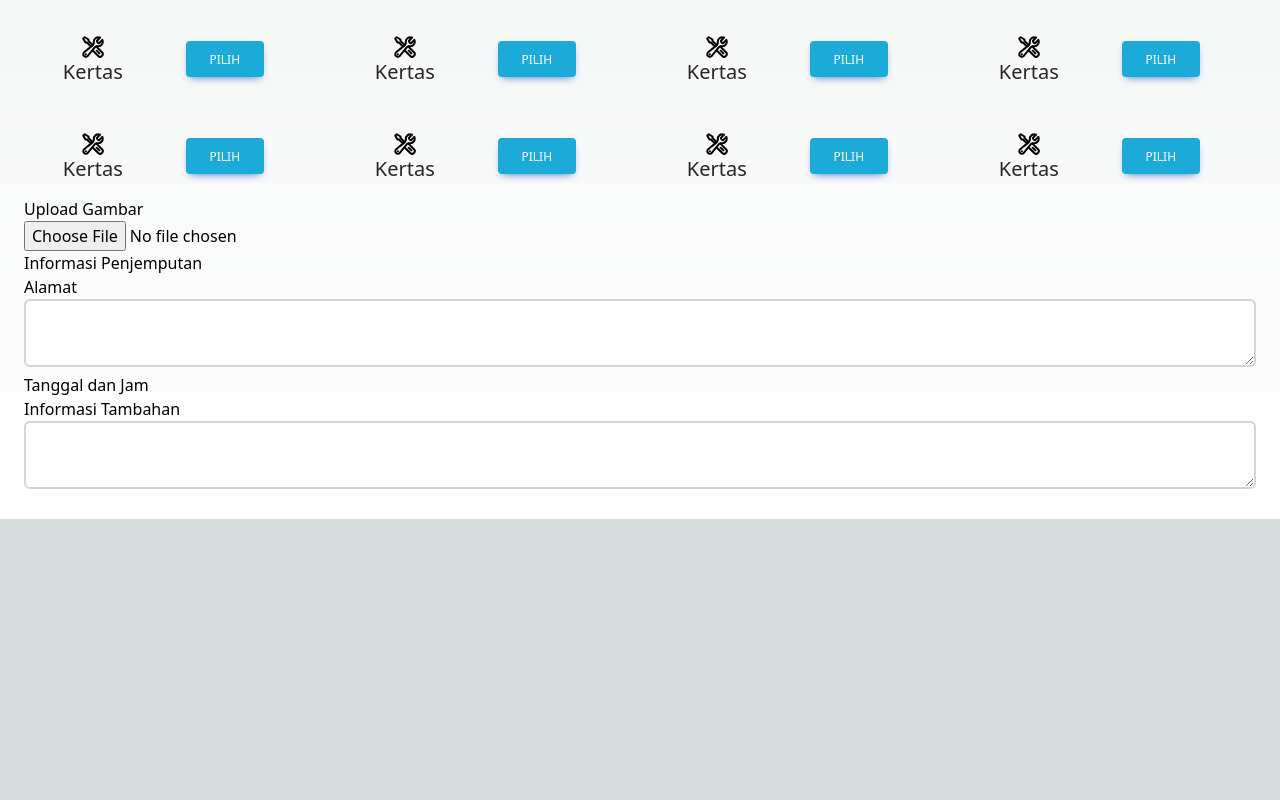
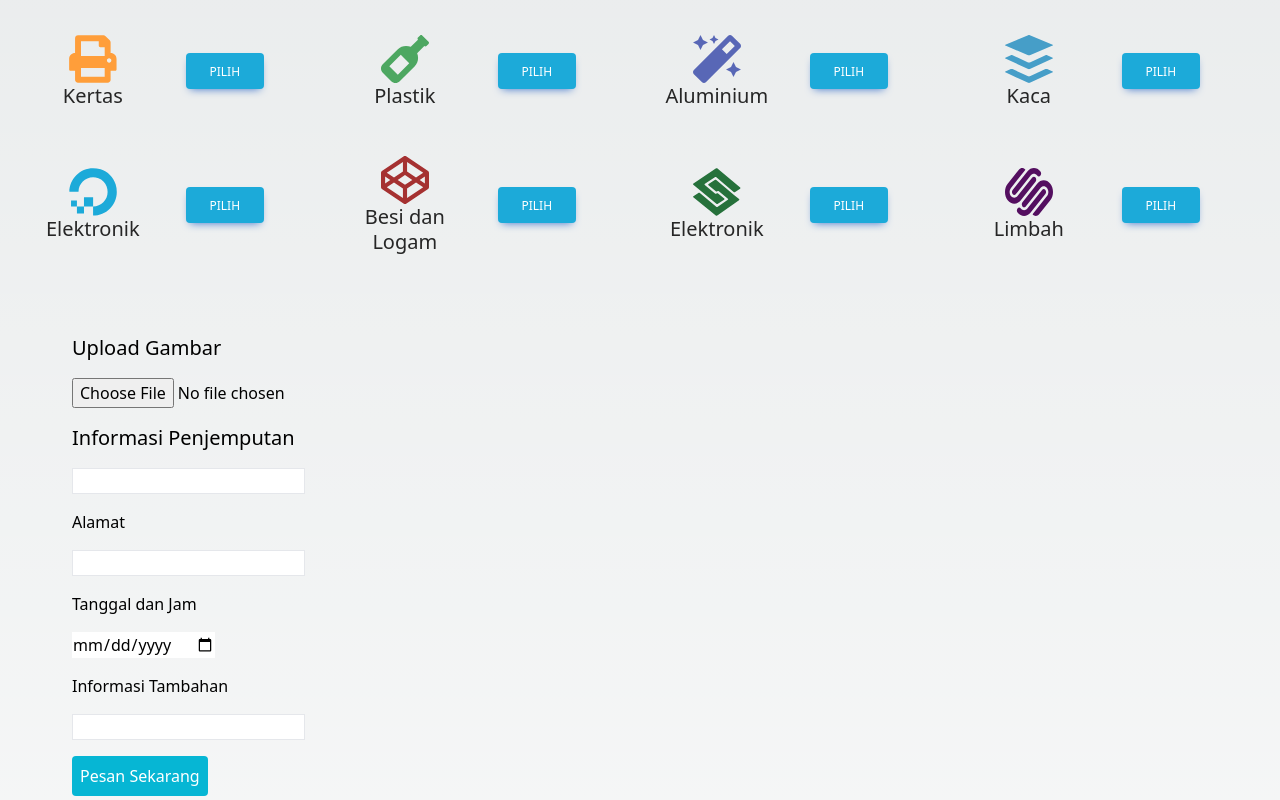
Before and after one commit to AndyNotfound/recycle-project, a Next.js app: page /pickups in a window 1280 px wide. Shown: the part 1680-2480 px from the top of the page. Before the commit the page ends 2199 px from the top, so only its background shows below. Built offline with nearby package versions, Linux system fonts and the light colour scheme; no server answers.

Commit message:
pickup fixing page

```diff
--- a/components/pickup/sampah.js
+++ b/components/pickup/sampah.js
@@ -10,20 +10,7 @@ function Card(props) {
                     <div className='grid grid-cols-4 gap-4'>
                         <div className="rounded-md bg-primary-100 p-4 text-primary flex items-center  min-w-min">
                             <div className='flex flex-col items-center w-2/5'>
-                                <svg
-                                    xmlns="http://www.w3.org/2000/svg"
-                                    fill="none"
-                                    viewBox="0 0 24 24"
-                                    strokeWidth={2}
-                                    stroke="currentColor"
-                                    className="h-6 w-6"
-                                >
-                                    <path
-                                        strokeLinecap="round"
-                                        strokeLinejoin="round"
-                                        d="M11.42 15.17L17.25 21A2.652 2.652 0 0021 17.25l-5.877-5.877M11.42 15.17l2.496-3.03c.317-.384.74-.626 1.208-.766M11.42 15.17l-4.655 5.653a2.548 2.548 0 11-3.586-3.586l6.837-5.63m5.108-.233c.55-.164 1.163-.188 1.743-.14a4.5 4.5 0 004.486-6.336l-3.276 3.277a3.004 3.004 0 01-2.25-2.25l3.276-3.276a4.5 4.5 0 00-6.336 4.486c.091 1.076-.071 2.264-.904 2.95l-.102.085m-1.745 1.437L5.909 7.5H4.5L2.25 3.75l1.5-1.5L7.5 4.5v1.409l4.26 4.26m-1.745 1.437l1.745-1.437m6.615 8.206L15.75 15.75M4.867 19.125h.008v.008h-.008v-.008z"
-                                    />
-                                </svg>
+                                <img className='w-12' src='/assets/kertas.svg' />
                                 <h5 className="text-xl font-medium leading-tight text-neutral-800 dark:text-neutral-50">Kertas</h5>
                             </div>
                             <div className=' flex justify-center max-h-10 items-center w-3/5'>
@@ -39,21 +26,8 @@ function Card(props) {
                         </div>
                         <div className="rounded-md bg-primary-100 p-4 text-primary flex items-center  min-w-min">
                             <div className='flex flex-col items-center w-2/5'>
-                                <svg
-                                    xmlns="http://www.w3.org/2000/svg"
-                                    fill="none"
-                                    viewBox="0 0 24 24"
-                                    strokeWidth={2}
-                                    stroke="currentColor"
-                                    className="h-6 w-6"
-                                >
-                                    <path
-                                        strokeLinecap="round"
-                                        strokeLinejoin="round"
-                                        d="M11.42 15.17L17.25 21A2.652 2.652 0 0021 17.25l-5.877-5.877M11.42 15.17l2.496-3.03c.317-.384.74-.626 1.208-.766M11.42 15.17l-4.655 5.653a2.548 2.548 0 11-3.586-3.586l6.837-5.63m5.108-.233c.55-.164 1.163-.188 1.743-.14a4.5 4.5 0 004.486-6.336l-3.276 3.277a3.004 3.004 0 01-2.25-2.25l3.276-3.276a4.5 4.5 0 00-6.336 4.486c.091 1.076-.071 2.264-.904 2.95l-.102.085m-1.745 1.437L5.909 7.5H4.5L2.25 3.75l1.5-1.5L7.5 4.5v1.409l4.26 4.26m-1.745 1.437l1.745-1.437m6.615 8.206L15.75 15.75M4.867 19.125h.008v.008h-.008v-.008z"
-                                    />
-                                </svg>
-                                <h5 className="text-xl font-medium leading-tight text-neutral-800 dark:text-neutral-50">Kertas</h5>
+                                <img className='w-12' src='/assets/plastik.svg' />
+                                <h5 className="text-xl font-medium leading-tight text-neutral-800 dark:text-neutral-50">Plastik</h5>
                             </div>
                             <div className=' flex justify-center max-h-10 items-center w-3/5'>
                                 <button
@@ -68,21 +42,8 @@ function Card(props) {
                         </div>
                         <div className="rounded-md bg-primary-100 p-4 text-primary flex items-center  min-w-min">
                             <div className='flex flex-col items-center w-2/5'>
-                                <svg
-                                    xmlns="http://www.w3.org/2000/svg"
-                                    fill="none"
-                                    viewBox="0 0 24 24"
-                                    strokeWidth={2}
-                                    stroke="currentColor"
-                                    className="h-6 w-6"
-                                >
-                                    <path
-                                        strokeLinecap="round"
-                                        strokeLinejoin="round"
-                                        d="M11.42 15.17L17.25 21A2.652 2.652 0 0021 17.25l-5.877-5.877M11.42 15.17l2.496-3.03c.317-.384.74-.626 1.208-.766M11.42 15.17l-4.655 5.653a2.548 2.548 0 11-3.586-3.586l6.837-5.63m5.108-.233c.55-.164 1.163-.188 1.743-.14a4.5 4.5 0 004.486-6.336l-3.276 3.277a3.004 3.004 0 01-2.25-2.25l3.276-3.276a4.5 4.5 0 00-6.336 4.486c.091 1.076-.071 2.264-.904 2.95l-.102.085m-1.745 1.437L5.909 7.5H4.5L2.25 3.75l1.5-1.5L7.5 4.5v1.409l4.26 4.26m-1.745 1.437l1.745-1.437m6.615 8.206L15.75 15.75M4.867 19.125h.008v.008h-.008v-.008z"
-                                    />
-                                </svg>
-                                <h5 className="text-xl font-medium leading-tight text-neutral-800 dark:text-neutral-50">Kertas</h5>
+                                <img className='w-12' src='/assets/aluminium.svg' />
+                                <h5 className="text-xl font-medium leading-tight text-neutral-800 dark:text-neutral-50">Aluminium</h5>
                             </div>
                             <div className=' flex justify-center max-h-10 items-center w-3/5'>
                                 <button
@@ -97,21 +58,8 @@ function Card(props) {
                         </div>
                         <div className="rounded-md bg-primary-100 p-4 text-primary flex items-center  min-w-min">
                             <div className='flex flex-col items-center w-2/5'>
-                                <svg
-                                    xmlns="http://www.w3.org/2000/svg"
-                                    fill="none"
-                                    viewBox="0 0 24 24"
-                                    strokeWidth={2}
-                                    stroke="currentColor"
-                                    className="h-6 w-6"
-                                >
-                                    <path
-                                        strokeLinecap="round"
-                                        strokeLinejoin="round"
-                                        d="M11.42 15.17L17.25 21A2.652 2.652 0 0021 17.25l-5.877-5.877M11.42 15.17l2.496-3.03c.317-.384.74-.626 1.208-.766M11.42 15.17l-4.655 5.653a2.548 2.548 0 11-3.586-3.586l6.837-5.63m5.108-.233c.55-.164 1.163-.188 1.743-.14a4.5 4.5 0 004.486-6.336l-3.276 3.277a3.004 3.004 0 01-2.25-2.25l3.276-3.276a4.5 4.5 0 00-6.336 4.486c.091 1.076-.071 2.264-.904 2.95l-.102.085m-1.745 1.437L5.909 7.5H4.5L2.25 3.75l1.5-1.5L7.5 4.5v1.409l4.26 4.26m-1.745 1.437l1.745-1.437m6.615 8.206L15.75 15.75M4.867 19.125h.008v.008h-.008v-.008z"
-                                    />
-                                </svg>
-                                <h5 className="text-xl font-medium leading-tight text-neutral-800 dark:text-neutral-50">Kertas</h5>
+                                <img className='w-12' src='/assets/kaca.svg' />
+                                <h5 className="text-xl font-medium leading-tight text-neutral-800 dark:text-neutral-50">Kaca</h5>
                             </div>
                             <div className=' flex justify-center max-h-10 items-center w-3/5'>
                                 <button
@@ -126,21 +74,8 @@ function Card(props) {
                         </div>
                         <div className="rounded-md bg-primary-100 p-4 text-primary flex items-center  min-w-min">
                             <div className='flex flex-col items-center w-2/5'>
-                                <svg
-                                    xmlns="http://www.w3.org/2000/svg"
-                                    fill="none"
-                                    viewBox="0 0 24 24"
-                                    strokeWidth={2}
-                                    stroke="currentColor"
-                                    className="h-6 w-6"
-                                >
-                                    <path
-                                        strokeLinecap="round"
-                                        strokeLinejoin="round"
-                                        d="M11.42 15.17L17.25 21A2.652 2.652 0 0021 17.25l-5.877-5.877M11.42 15.17l2.496-3.03c.317-.384.74-.626 1.208-.766M11.42 15.17l-4.655 5.653a2.548 2.548 0 11-3.586-3.586l6.837-5.63m5.108-.233c.55-.164 1.163-.188 1.743-.14a4.5 4.5 0 004.486-6.336l-3.276 3.277a3.004 3.004 0 01-2.25-2.25l3.276-3.276a4.5 4.5 0 00-6.336 4.486c.091 1.076-.071 2.264-.904 2.95l-.102.085m-1.745 1.437L5.909 7.5H4.5L2.25 3.75l1.5-1.5L7.5 4.5v1.409l4.26 4.26m-1.745 1.437l1.745-1.437m6.615 8.206L15.75 15.75M4.867 19.125h.008v.008h-.008v-.008z"
-                                    />
-                                </svg>
-                                <h5 className="text-xl font-medium leading-tight text-neutral-800 dark:text-neutral-50">Kertas</h5>
+                                <img className='w-12' src='/assets/elektronik.svg' />
+                                <h5 className="text-xl font-medium leading-tight text-neutral-800 dark:text-neutral-50">Elektronik</h5>
                             </div>
                             <div className=' flex justify-center max-h-10 items-center w-3/5'>
                                 <button
@@ -155,21 +90,8 @@ function Card(props) {
                         </div>
                         <div className="rounded-md bg-primary-100 p-4 text-primary flex items-center  min-w-min">
                             <div className='flex flex-col items-center w-2/5'>
-                                <svg
-                                    xmlns="http://www.w3.org/2000/svg"
-                                    fill="none"
-                                    viewBox="0 0 24 24"
-                                    strokeWidth={2}
-                                    stroke="currentColor"
-                                    className="h-6 w-6"
-                                >
-                                    <path
-                                        strokeLinecap="round"
-                                        strokeLinejoin="round"
-                                        d="M11.42 15.17L17.25 21A2.652 2.652 0 0021 17.25l-5.877-5.877M11.42 15.17l2.496-3.03c.317-.384.74-.626 1.208-.766M11.42 15.17l-4.655 5.653a2.548 2.548 0 11-3.586-3.586l6.837-5.63m5.108-.233c.55-.164 1.163-.188 1.743-.14a4.5 4.5 0 004.486-6.336l-3.276 3.277a3.004 3.004 0 01-2.25-2.25l3.276-3.276a4.5 4.5 0 00-6.336 4.486c.091 1.076-.071 2.264-.904 2.95l-.102.085m-1.745 1.437L5.909 7.5H4.5L2.25 3.75l1.5-1.5L7.5 4.5v1.409l4.26 4.26m-1.745 1.437l1.745-1.437m6.615 8.206L15.75 15.75M4.867 19.125h.008v.008h-.008v-.008z"
-                                    />
-                                </svg>
-                                <h5 className="text-xl font-medium leading-tight text-neutral-800 dark:text-neutral-50">Kertas</h5>
+                                <img className='w-12' src='/assets/besi.svg' />
+                                <h5 className="text-xl font-medium leading-tight text-neutral-800 dark:text-neutral-50 text-center">Besi dan Logam</h5>
                             </div>
                             <div className=' flex justify-center max-h-10 items-center w-3/5'>
                                 <button
@@ -184,21 +106,8 @@ function Card(props) {
                         </div>
                         <div className="rounded-md bg-primary-100 p-4 text-primary flex items-center  min-w-min">
                             <div className='flex flex-col items-center w-2/5'>
-                                <svg
-                                    xmlns="http://www.w3.org/2000/svg"
-                                    fill="none"
-                                    viewBox="0 0 24 24"
-                                    strokeWidth={2}
-                                    stroke="currentColor"
-                                    className="h-6 w-6"
-                                >
-                                    <path
-                                        strokeLinecap="round"
-                                        strokeLinejoin="round"
-                                        d="M11.42 15.17L17.25 21A2.652 2.652 0 0021 17.25l-5.877-5.877M11.42 15.17l2.496-3.03c.317-.384.74-.626 1.208-.766M11.42 15.17l-4.655 5.653a2.548 2.548 0 11-3.586-3.586l6.837-5.63m5.108-.233c.55-.164 1.163-.188 1.743-.14a4.5 4.5 0 004.486-6.336l-3.276 3.277a3.004 3.004 0 01-2.25-2.25l3.276-3.276a4.5 4.5 0 00-6.336 4.486c.091 1.076-.071 2.264-.904 2.95l-.102.085m-1.745 1.437L5.909 7.5H4.5L2.25 3.75l1.5-1.5L7.5 4.5v1.409l4.26 4.26m-1.745 1.437l1.745-1.437m6.615 8.206L15.75 15.75M4.867 19.125h.008v.008h-.008v-.008z"
-                                    />
-                                </svg>
-                                <h5 className="text-xl font-medium leading-tight text-neutral-800 dark:text-neutral-50">Kertas</h5>
+                                <img className='w-12' src='/assets/kompos.svg' />
+                                <h5 className="text-xl font-medium leading-tight text-neutral-800 dark:text-neutral-50">Elektronik</h5>
                             </div>
                             <div className=' flex justify-center max-h-10 items-center w-3/5'>
                                 <button
@@ -213,21 +122,8 @@ function Card(props) {
                         </div>
                         <div className="rounded-md bg-primary-100 p-4 text-primary flex items-center  min-w-min">
                             <div className='flex flex-col items-center w-2/5'>
-                                <svg
-                                    xmlns="http://www.w3.org/2000/svg"
-                                    fill="none"
-                                    viewBox="0 0 24 24"
-                                    strokeWidth={2}
-                                    stroke="currentColor"
-                                    className="h-6 w-6"
-                                >
-                                    <path
-                                        strokeLinecap="round"
-                                        strokeLinejoin="round"
-                                        d="M11.42 15.17L17.25 21A2.652 2.652 0 0021 17.25l-5.877-5.877M11.42 15.17l2.496-3.03c.317-.384.74-.626 1.208-.766M11.42 15.17l-4.655 5.653a2.548 2.548 0 11-3.586-3.586l6.837-5.63m5.108-.233c.55-.164 1.163-.188 1.743-.14a4.5 4.5 0 004.486-6.336l-3.276 3.277a3.004 3.004 0 01-2.25-2.25l3.276-3.276a4.5 4.5 0 00-6.336 4.486c.091 1.076-.071 2.264-.904 2.95l-.102.085m-1.745 1.437L5.909 7.5H4.5L2.25 3.75l1.5-1.5L7.5 4.5v1.409l4.26 4.26m-1.745 1.437l1.745-1.437m6.615 8.206L15.75 15.75M4.867 19.125h.008v.008h-.008v-.008z"
-                                    />
-                                </svg>
-                                <h5 className="text-xl font-medium leading-tight text-neutral-800 dark:text-neutral-50">Kertas</h5>
+                                <img className='w-12' src='/assets/limbah.svg' />
+                                <h5 className="text-center text-xl font-medium leading-tight text-neutral-800 dark:text-neutral-50">Limbah</h5>
                             </div>
                             <div className=' flex justify-center max-h-10 items-center w-3/5'>
                                 <button
@@ -241,33 +137,20 @@ function Card(props) {
                             </div>
                         </div>
                     </div>
-                    <div>
-                        <div>
-                            <p>Upload Gambar</p>
+                    <div className='px-12 mt-16'>
+                        <form className=''>
+                            <p className='text-xl my-4'>Upload Gambar</p>
                             <input type='file'></input>
-                        </div>
-                        <div>
-                            <p>Informasi Penjemputan</p>
-                            <div>
-                                <label>
-                                    Alamat
-                                </label>
-                                <textarea
-                                    className="w-full border-solid border-2 border-gray-300 rounded-md py-2 px-3 focus:outline-none focus:border-blue-500"
-                                    autoComplete="off"
-                                ></textarea>
-                            </div>
-                            <div>
-                                <label>Tanggal dan Jam</label>
-                            </div>
-                            <div>
-                                <label>Informasi Tambahan</label>
-                                <textarea
-                                    className="w-full border-solid border-2 border-gray-300 rounded-md py-2 px-3 focus:outline-none focus:border-blue-500"
-                                    autoComplete="off"
-                                ></textarea>
-                            </div>
-                        </div>
+                            <p className='text-xl my-4'>Informasi Penjemputan</p>
+                            <input className='border' type='text'></input>
+                            <p className='my-4'>Alamat</p>
+                            <input className='border' type='text'></input>
+                            <p className='my-4'>Tanggal dan Jam</p>
+                            <input type='date'></input>
+                            <p className='my-4'>Informasi Tambahan</p>
+                            <input className='border' type='text'></input> <br></br>
+                            <button className='my-4 p-2 rounded bg-cyan-500 text-white'>Pesan Sekarang</button>
+                        </form>
                     </div>
                 </section>
             </div>
--- a/pages/pickups.js
+++ b/pages/pickups.js
@@ -1,6 +1,7 @@
 import Hero from '@/components/hero'
 import Navbar from '@/components/navbar';
 import NavbarLogin from '@/components/navbarLogin';
+import Solution from '@/components/solution'
 import { useSession } from 'next-auth/react';
 import Card from '@/components/pickup/sampah'
 
@@ -11,6 +12,7 @@ export default function Pickup() {
             {session ? <NavbarLogin /> : <Navbar />}
             <Hero />
             <Card />
+            <Solution />
         </main >
     )
 }
```
